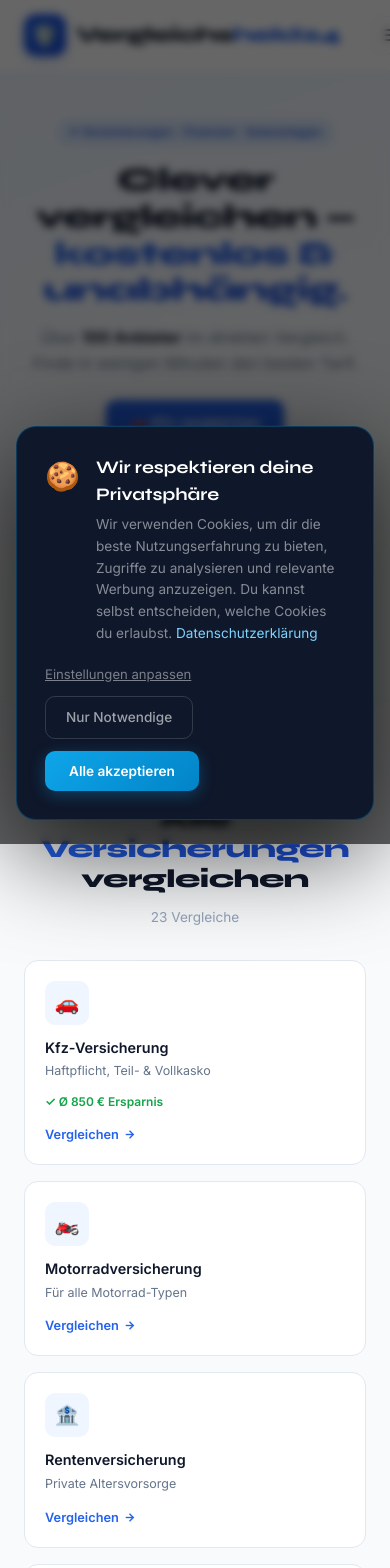
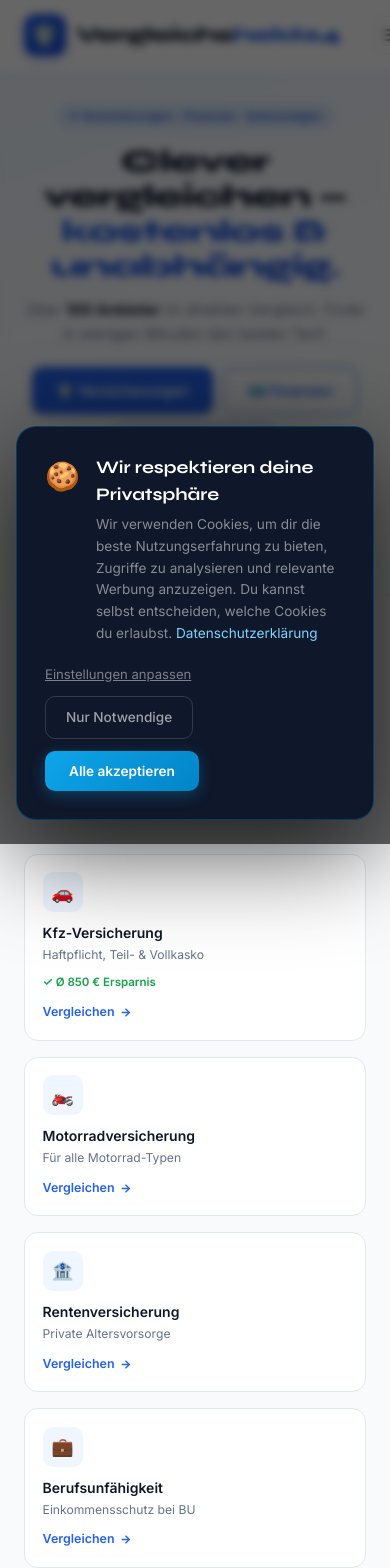
Before and after one commit to roscommerce/vergleichsheld24, a Next.js app: page / in a window 390 px wide. Shown: the top 1568 px of the page. Built offline with nearby package versions, Linux system fonts and the light colour scheme.

Commit message:
v11: hero + card fixes

```diff
--- a/app/globals.css
+++ b/app/globals.css
@@ -178,11 +178,13 @@ body {
   background: #fff;
   border: 1px solid var(--border);
   border-radius: 14px;
-  padding: 1.25rem;
+  padding: 1.1rem;
   text-decoration: none;
   color: var(--text);
   transition: all 0.2s ease;
   height: 100%;
+  overflow: hidden;        /* verhindert Überlaufen */
+  word-break: break-word;  /* bricht lange Wörter um */
 }
 .cat-card:hover {
   border-color: #93c5fd;
@@ -190,39 +192,50 @@ body {
   transform: translateY(-2px);
 }
 .cat-card-icon {
-  width: 44px;
-  height: 44px;
+  width: 40px;
+  height: 40px;
   background: var(--primary-light);
   border-radius: 10px;
   display: flex;
   align-items: center;
   justify-content: center;
-  font-size: 20px;
-  margin-bottom: 0.875rem;
+  font-size: 18px;
+  margin-bottom: 0.75rem;
   flex-shrink: 0;
 }
 .cat-card-title {
   font-weight: 600;
-  font-size: 0.9rem;
+  font-size: 0.875rem;
   color: var(--text);
-  margin-bottom: 0.3rem;
+  margin-bottom: 0.25rem;
   line-height: 1.3;
+  /* Maximal 2 Zeilen, dann abschneiden */
+  display: -webkit-box;
+  -webkit-line-clamp: 2;
+  -webkit-box-orient: vertical;
+  overflow: hidden;
 }
 .cat-card-desc {
-  font-size: 0.78rem;
+  font-size: 0.76rem;
   color: var(--text-muted);
-  line-height: 1.5;
+  line-height: 1.45;
   flex: 1;
+  /* Maximal 2 Zeilen */
+  display: -webkit-box;
+  -webkit-line-clamp: 2;
+  -webkit-box-orient: vertical;
+  overflow: hidden;
 }
 .cat-card-saving {
-  margin-top: 0.75rem;
-  font-size: 0.75rem;
+  margin-top: 0.625rem;
+  font-size: 0.72rem;
   font-weight: 600;
   color: var(--success);
+  white-space: nowrap;
 }
 .cat-card-arrow {
-  margin-top: 0.875rem;
-  font-size: 0.8rem;
+  margin-top: 0.75rem;
+  font-size: 0.78rem;
   font-weight: 600;
   color: var(--primary);
   display: flex;
--- a/app/page.tsx
+++ b/app/page.tsx
@@ -50,38 +50,39 @@ export default function HomePage() {
       <section style={{
         background: "linear-gradient(160deg, #eff6ff 0%, #f8fafc 60%, #f0fdf4 100%)",
         borderBottom: "1px solid #e2e8f0",
-        padding: "3rem 1.5rem",           /* kompakter als vorher */
+        padding: "2rem 1.5rem 2.5rem",
         textAlign: "center",
         width: "100%",
       }}>
-        <div style={{ maxWidth: "680px", margin: "0 auto" }}>
-          <div className="badge badge-blue" style={{ marginBottom: "1rem", display: "inline-flex" }}>
+        <div style={{ maxWidth: "600px", margin: "0 auto" }}>
+          <div className="badge badge-blue" style={{ marginBottom: "0.875rem", display: "inline-flex" }}>
             ✦ Versicherungen · Finanzen · Solaranlagen
           </div>
-          <h1 style={{
-            fontFamily: "var(--font-syne)", fontWeight: 800,
-            fontSize: "clamp(2rem, 5vw, 3.2rem)",   /* etwas kleiner = weniger hoch */
-            color: "#0f172a", letterSpacing: "-0.03em", lineHeight: 1.15,
-            marginBottom: "1rem",
-          }}>
-            Clever vergleichen —{" "}
-            <span className="gradient-text">kostenlos & unabhängig.</span>
+
+          {/* Titel: schwarz oben, blau darunter – getrennte Zeilen */}
+          <h1 style={{ fontFamily: "var(--font-syne)", fontWeight: 800, fontSize: "clamp(1.9rem, 4.5vw, 2.8rem)", letterSpacing: "-0.03em", lineHeight: 1.15, marginBottom: "0.875rem" }}>
+            <span style={{ color: "#0f172a", display: "block" }}>Clever vergleichen —</span>
+            <span className="gradient-text" style={{ display: "block" }}>kostenlos & unabhängig.</span>
           </h1>
-          <p style={{ fontSize: "1rem", color: "var(--text-muted)", lineHeight: 1.6, marginBottom: "1.5rem" }}>
+
+          <p style={{ fontSize: "0.95rem", color: "var(--text-muted)", lineHeight: 1.6, marginBottom: "1.25rem" }}>
             Über <strong style={{ color: "#0f172a" }}>100 Anbieter</strong> im direkten Vergleich.
             Finde in wenigen Minuten den besten Tarif.
           </p>
-          <div style={{ display: "flex", flexWrap: "wrap", gap: "0.75rem", justifyContent: "center", marginBottom: "2rem" }}>
-            <Link href="/versicherungen/kfz" className="btn-primary">🚗 Kfz vergleichen</Link>
-            <Link href="/solar" className="btn-accent">☀️ Solaranlage vergleichen</Link>
-            <Link href="#versicherungen" className="btn-ghost">Alle Vergleiche</Link>
+
+          {/* 3 Haupt-Kategorien als Buttons */}
+          <div style={{ display: "flex", flexWrap: "wrap", gap: "0.625rem", justifyContent: "center", marginBottom: "1.75rem" }}>
+            <Link href="#versicherungen" className="btn-primary">🛡️ Versicherungen</Link>
+            <Link href="#finanzen" className="btn-ghost">💶 Finanzen</Link>
+            <Link href="#solar" className="btn-ghost">☀️ Solaranlagen</Link>
           </div>
+
           {/* Stats */}
-          <div style={{ display: "flex", flexWrap: "wrap", gap: "2rem", justifyContent: "center" }}>
+          <div style={{ display: "flex", flexWrap: "wrap", gap: "1.75rem", justifyContent: "center" }}>
             {[{ val: "100+", label: "Anbieter" }, { val: "26", label: "Produkte" }, { val: "100%", label: "kostenlos" }, { val: "0 €", label: "Mehrkosten" }].map((s) => (
               <div key={s.label} style={{ textAlign: "center" }}>
-                <span style={{ fontFamily: "var(--font-syne)", fontWeight: 700, fontSize: "1.4rem", color: "var(--primary)", display: "block" }}>{s.val}</span>
-                <span style={{ fontSize: "0.78rem", color: "var(--text-muted)" }}>{s.label}</span>
+                <span style={{ fontFamily: "var(--font-syne)", fontWeight: 700, fontSize: "1.3rem", color: "var(--primary)", display: "block" }}>{s.val}</span>
+                <span style={{ fontSize: "0.75rem", color: "var(--text-muted)" }}>{s.label}</span>
               </div>
             ))}
           </div>
```
